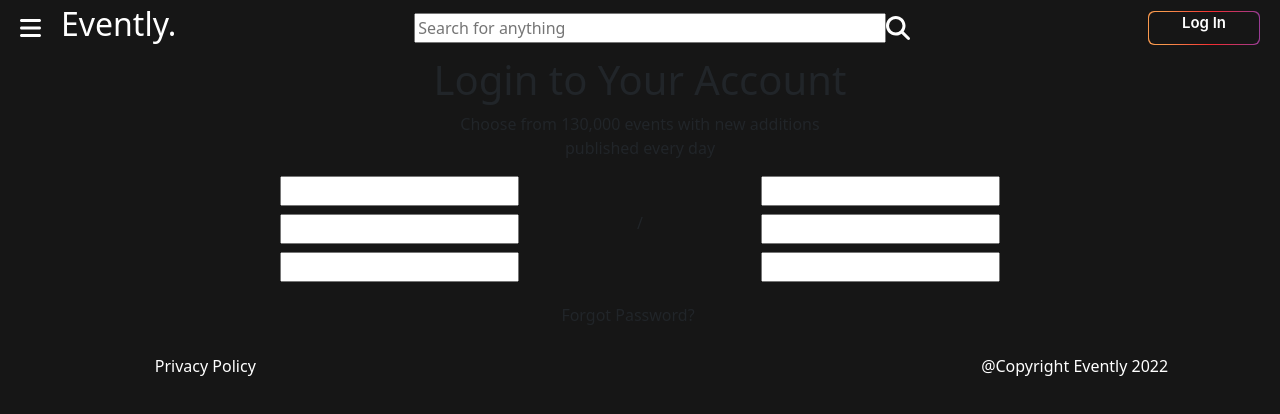
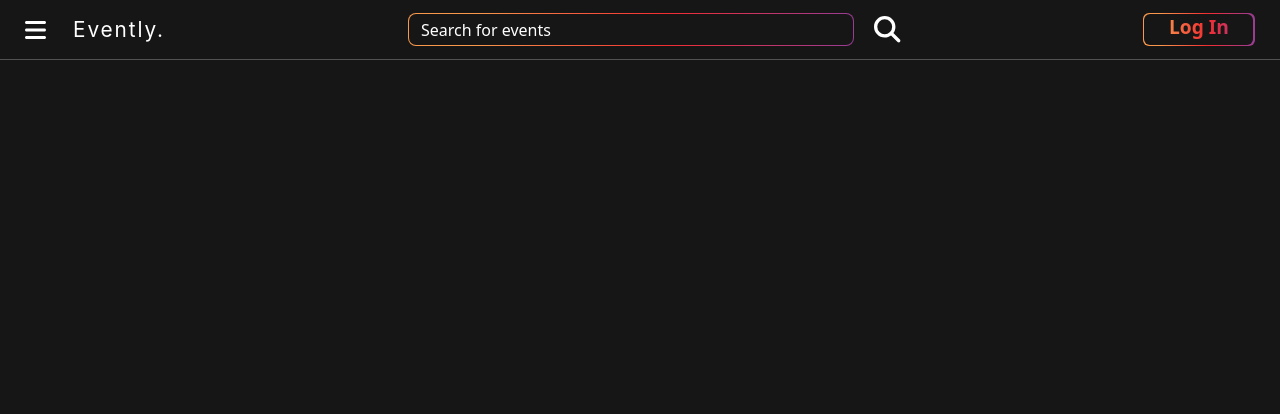
Before and after one commit to FakeTicTac/Eventy-Vue, a Vue app in the folder eventy-vue/: page /login in a window 1280 px wide. Shown: the top 414 px of the page. Built offline with nearby package versions, Linux system fonts and the light colour scheme.

Commit message:
Header Draft.

```diff
--- a/eventy-vue/index.html
+++ b/eventy-vue/index.html
@@ -6,7 +6,7 @@
     <meta name="viewport" content="width=device-width, initial-scale=1.0" />
     <title>Evently.</title>
   </head>
-  <!-- TODO! -->
+
   <body style="background-color: #161616;">
     <div id="app"></div>
     <script type="module" src="/src/main.ts"></script>
--- a/eventy-vue/src/App.vue
+++ b/eventy-vue/src/App.vue
@@ -1,15 +1,14 @@
 
 <template>
 
-  <Header />
-  <Sidebar />
+  <Header/>
 
     <!-- Main Content Of Page. -->
-    <router-view />
+    <!--<router-view />-->
 
-    <footer class="mt-auto">
+    <!--<footer class="mt-auto">
       <Footer/>
-    </footer>
+    </footer>-->
 
 
 
--- a/eventy-vue/src/components/Footer.vue
+++ b/eventy-vue/src/components/Footer.vue
@@ -1,6 +1,6 @@
 
 <template>
-  <div class="row text-center" style="background-color: #161616; color: #FFFFFF ">
+  <div class="row footer-my text-center" style="background-color: #161616; color: #FFFFFF ">
     <div class="col-md-4">
       <h6>Privacy Policy</h6>
     </div>
@@ -23,4 +23,9 @@
 
 <style scoped>
 
+  .footer-my {
+
+    margin-top: 5rem;
+
+  }
 </style>
--- a/eventy-vue/src/components/Header.vue
+++ b/eventy-vue/src/components/Header.vue
@@ -3,18 +3,19 @@
 
   <div class="header">
 
-    <div class="header__menu">
-      <fa icon="bars" class="header__icons" />
-      <h2 style="color: white; margin-left: 20px;">Evently.</h2>
+    <div class="header_left">
+      <fa icon="bars" class="header_icon expand-menu-icon" />
+      <span class="logo">Evently.</span>
     </div>
 
-    <div class="header__input">
-      <input class="hidden-mobile" placeholder="Search for anything" type="text" />
-      <fa icon="search" class="header__icons" />
+    <div class="header_input">
+      <input placeholder="Search for events" type="text" />
+      <fa v-on:click="pressed()" icon="search" class="header_icon search-icon" />
     </div>
 
-    <div class="header__account">
-      <button class="header__login-button" >Log In</button>
+    <div class="header_right">
+      <fa v-on:click="pressed()" icon="search" class="header_icon search-icon search-icon-sm" />
+      <button data-attr="Log In" class="log-in-button" ></button>
     </div>
 
   </div>
@@ -26,6 +27,14 @@
 
   export default {
 
+      methods : {
+
+        pressed() {
+          if(window.innerHeight <= 767) {
+
+          }
+        }
+      }
   };
 
 </script>
@@ -37,72 +46,178 @@
     display: flex;
     align-items: center;
     justify-content: space-between;
-    padding: 20px;
+    height: 60px;
+    padding: 25px;
     background-color: #161616;
-    height: 56px;
-
+    color: #FFFFFF;
+    border-bottom: 1px solid #525252;
   }
 
-  .header__menu {
+  .header_left {
     display: flex;
     align-items: center;
   }
 
-  .header__input {
-    display: flex;
-    align-items: center;
-    width: 40%;
-
+  .header_icon  {
+    font-size: 1.5em;
+    color: #FFFFFF;
+    cursor: pointer;
   }
 
-  .header__account {
+  .logo {
+    user-select: none;
+    font-size: 1.3em;
+    font-weight: 440;
+    margin-left: 1.3em;
+    letter-spacing: 0.09em;
+    font-family: -apple-system, BlinkMacSystemFont, 'Segoe UI', Roboto, Oxygen, Ubuntu, Cantarell, 'Open Sans', 'Helvetica Neue', sans-serif
+  }
+
+  .header_input {
+    display: flex;
+    justify-content: flex-end;
+    align-items: center;
+    height: 2.1em;
+    width: 40%;
+  }
+
+  .header_input > input {
+    flex: 1;
+    height: 2.1em;
+    border: 1.5px solid  transparent;
+    border-radius: 8px;
+    background-image: linear-gradient(#161616, #161616), linear-gradient(to right, #F9984D 15%, #F32C31, #983C95);
+    background-origin: border-box;
+    background-clip: padding-box, border-box;
+    color: #FFFFFF;
+  }
+
+  .header_input > input::placeholder {
+    color: #FFFFFF;
+    padding-left: 10px;
+  }
+
+  .header_input > input::before {
+    flex: 1;
+    content: "";
+    height: 2.1em;
+    position: absolute;
+    top: 1.5px;
+    bottom: 1.5px;
+    right: 1.5px;
+    left: 1.5px;
+    border-radius: 6px;
+    background-color: #161616;
+    font-family: -apple-system, BlinkMacSystemFont, 'Segoe UI', Roboto, Oxygen, Ubuntu, Cantarell, 'Open Sans', 'Helvetica Neue', sans-serif;
+  }
+
+  @media (max-width: 767px) {
+    .header_input {
+      display: none;
+    }
+  }
+
+  .search-icon {
+    height: 1.1em;
+    margin-left: 20px;
+  }
+
+  @media (max-width: 767px) {
+    .search-icon-sm {
+      height: 1.1em;
+      margin-right: 20px;
+    }
+  }
+
+  @media (min-width: 767px) {
+    .search-icon-sm {
+      display: none;
+    }
+  }
+
+  .header_right {
     display: flex;
     align-items: center;
   }
 
-  .header__icons {
-    color: #FFFFFF;
-    font-size: 1.5em;
-  }
-
-  .header__input > input {
-    flex: 1;
-  }
-
-  @media (max-width: 767px) {
-  .hidden-mobile {
-    display: none;
-
-      }
-  }
-
-  .header__login-button {
-    display: inline-block;
+  .log-in-button {
+    position: relative;
     height: 2.1rem;
     width: 7rem;
     border: none;
     outline: none;
-    position: relative;
     border-radius: 6px;
     background: linear-gradient(to right, #F9984D 15%, #F32C31, #983C95);
     cursor: pointer;
   }
 
-  .header__login-button::before {
-    content: "Log In";
-    top: 1px;
-    bottom: 1px;
-    right: 1px;
-    left: 1px;
+
+  .log-in-button:hover {
+    position: relative;
+    height: 2.1rem;
+    width: 7rem;
+    border: none;
+    outline: none;
+    border-radius: 6px;
+    background: linear-gradient(to right, #F9984D 15%, #F32C31, #983C95);
+    cursor: pointer;
+  }
+
+  .log-in-button::before {
     position: absolute;
+    top: 1.5px;
+    bottom: 1.5px;
+    right: 1.5px;
+    left: 1.5px;
     border-radius: 6px;
     background-color: #161616;
     font-family: -apple-system, BlinkMacSystemFont, 'Segoe UI', Roboto, Oxygen, Ubuntu, Cantarell, 'Open Sans', 'Helvetica Neue', sans-serif;
     font-size: 15px;
     font-weight: 600;
-    color: white;
+    content: "";
+  }
 
+  .log-in-button:hover::before {
+    position: absolute;
+    top: 1.5px;
+    bottom: 1.5px;
+    right: 1.5px;
+    left: 1.5px;
+    border-radius: 6px;
+    background: linear-gradient(to right, #F9984D 15%, #F32C31, #983C95);
+    font-family: -apple-system, BlinkMacSystemFont, 'Segoe UI', Roboto, Oxygen, Ubuntu, Cantarell, 'Open Sans', 'Helvetica Neue', sans-serif;
+    font-size: 15px;
+    font-weight: 600;
+    content: "";
+  }
 
+  .log-in-button::after {
+    position: absolute;
+    height: 2.1rem;
+    width: 7rem;
+    font-size: 1.2em;
+    font-weight: 700;
+    top: 0;
+    left: 50%;
+    transform: translate(-50%, 0);
+    background-image: linear-gradient(to right, #F9984D 15%, #F32C31, #983C95);
+    -webkit-background-clip: text;
+    background-clip: text;
+    color: transparent;
+    content: attr(data-attr);
+  }
+
+  .log-in-button:hover::after {
+    position: absolute;
+    height: 2.1rem;
+    width: 7rem;
+    font-size: 1.2em;
+    font-weight: 700;
+    top: 0;
+    left: 50%;
+    transform: translate(-50%, 0);
+    color: #161616;
+    content: attr(data-attr);
   }
 
 </style>
--- a/eventy-vue/src/components/Sidebar.vue
+++ b/eventy-vue/src/components/Sidebar.vue
@@ -1,5 +1,41 @@
 
 <template>
+
+    <div class="sidebar">
+        <div class="logo_container">
+            <div class="logo_name">
+                Evently.
+            </div>
+            <fa icon="bars" />
+        </div>
+
+        <ul class="nav-list">
+            <li>
+                <a href="#">
+                    <span class="link-name">Events</span>
+                </a>
+                <!--<span class="tooltips">Events</span>-->
+            </li>
+            <li>
+                <a href="#">
+                    <span class="link-name">Events</span>
+                </a>
+                <!--<span class="tooltips">Events</span>-->
+            </li>
+            <li>
+                <a href="#">
+                    <span class="link-name">Events</span>
+                </a>
+                <!--<span class="tooltips">Events</span>-->
+            </li>
+            <li>
+                <a href="#">
+                    <span class="link-name">Events</span>
+                </a>
+                <!--<span class="tooltips">Events</span>-->
+            </li>
+        </ul>
+    </div>
 
 </template>
 
--- a/eventy-vue/src/main.ts
+++ b/eventy-vue/src/main.ts
@@ -4,6 +4,7 @@ import { createPinia } from 'pinia';
 import {
     faSearch,
     faBars,
+    faLocationPin,
 } from '@fortawesome/free-solid-svg-icons';
 
 
@@ -27,6 +28,7 @@ import Footer from "./components/Footer.vue";
 library.add(
     faSearch,
     faBars,
+    faLocationPin,
     );
 
 // Create Application With Neccessary Extensions.
--- a/eventy-vue/src/views/Home.vue
+++ b/eventy-vue/src/views/Home.vue
@@ -6,15 +6,18 @@
       <img src="https://i.pinimg.com/originals/b3/2a/4a/b32a4a5fe33a7cc0ccb2efa5abe46357.jpg" alt="poster of the event" />
     </div>
     <div class="col-lg-5 home__event-item-info my-auto">
-      <h4>12 July 2022</h4>
-      <h3>Electronic Sound</h3>
-      <p>Lorem ipsum dolor sit amet, consectetur adipiscing elit. Vestibulum dignissim dignissim tincidunt. Praesent a leo cursus, ultrices metus non, suscipit ligula.</p>
-      <hr/>
+      <h2 class="home__event-date">12 July 2022</h2>
+      <h3 class="home__event-title">Electronic Sound</h3>
+      <p class="home__event-description">Lorem ipsum dolor sit amet, consectetur adipiscing elit. Vestibulum dignissim dignissim tincidunt. Praesent a leo cursus, ultrices metus non, suscipit ligula.</p>
     </div>
+
     <div class="col-lg-4 home__event-item-location my-auto">
-      <h4>Raja 4D, Tallinn, Estonia</h4>
+      <hr style="color: white; margin-bottom: 4px;"/>
+      <fa class="icone" icon="fa-location-pin" />
+      <h4 class="home__event-location">Raja 4D, Tallinn, Estonia</h4>
     </div>
   </div>
+
 
 </template>
 
@@ -45,15 +48,43 @@
   }
 
   .home__event-item-info {
-    height: 9.4rem;
     color: #FFFFFF;
     text-align: left;
   }
 
   .home__event-item-location {
-    height: 2.5rem;
+    display: flex;
+    min-height: 3.1rem;
     color: #FFFFFF;
     text-align: left;
   }
 
+  .home__event-date {
+    font-size: 18px;
+    font-family: system-ui, -apple-system, BlinkMacSystemFont, 'Segoe UI', Roboto, Oxygen, Ubuntu, Cantarell, 'Open Sans', 'Helvetica Neue', sans-serif;
+    padding-top: 0.8rem;
+    background: -webkit-linear-gradient(#F9984D 15%, #F32C31, #983C95);
+    -webkit-background-clip: text;
+    -webkit-text-fill-color: transparent;
+  }
+
+  .home__event-title {
+    font-size: 20px;
+    font-family: system-ui, -apple-system, BlinkMacSystemFont, 'Segoe UI', Roboto, Oxygen, Ubuntu, Cantarell, 'Open Sans', 'Helvetica Neue', sans-serif;
+  }
+
+  .home__event-description {
+    font-size: 16px;
+    font-family: system-ui, -apple-system, BlinkMacSystemFont, 'Segoe UI', Roboto, Oxygen, Ubuntu, Cantarell, 'Open Sans', 'Helvetica Neue', sans-serif;
+  }
+
+  .home__event-location {
+    font-size: 16px;
+    font-family: system-ui, -apple-system, BlinkMacSystemFont, 'Segoe UI', Roboto, Oxygen, Ubuntu, Cantarell, 'Open Sans', 'Helvetica Neue', sans-serif;
+  }
+
+  .icone {
+    color:red;
+  }
+
 </style>
```
